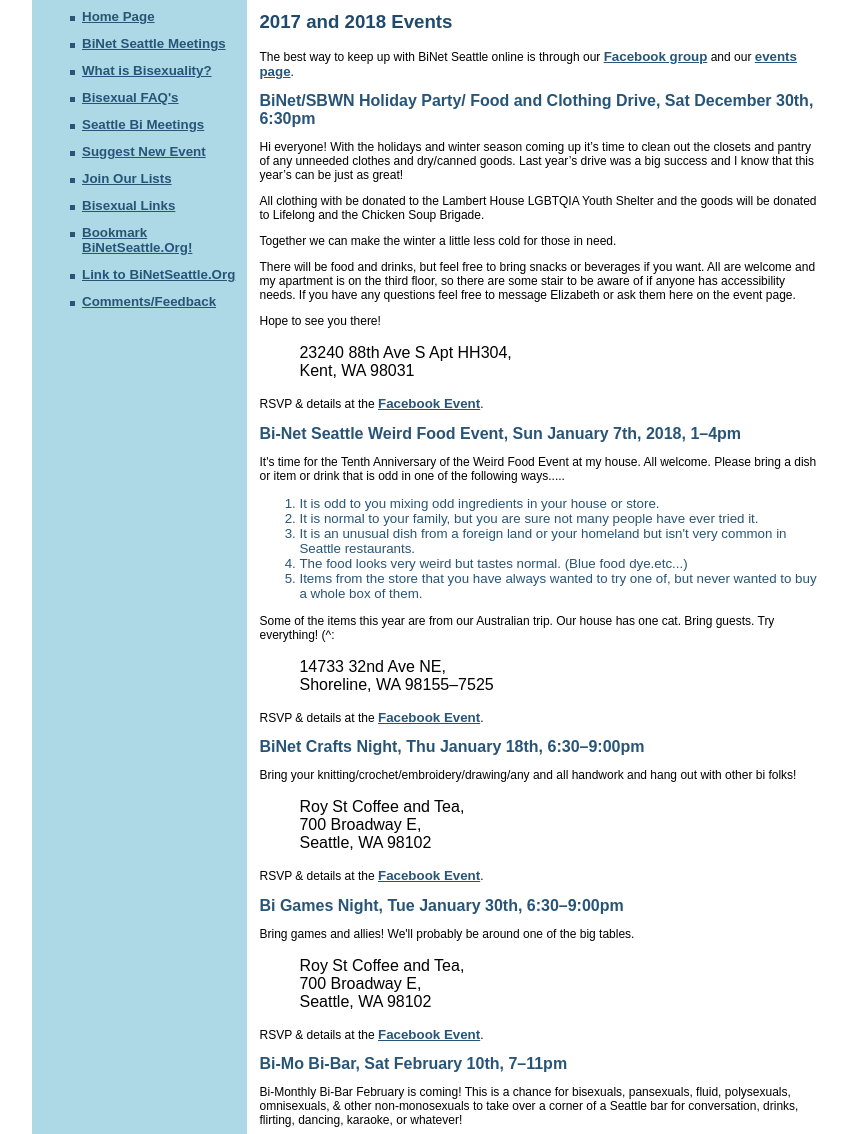
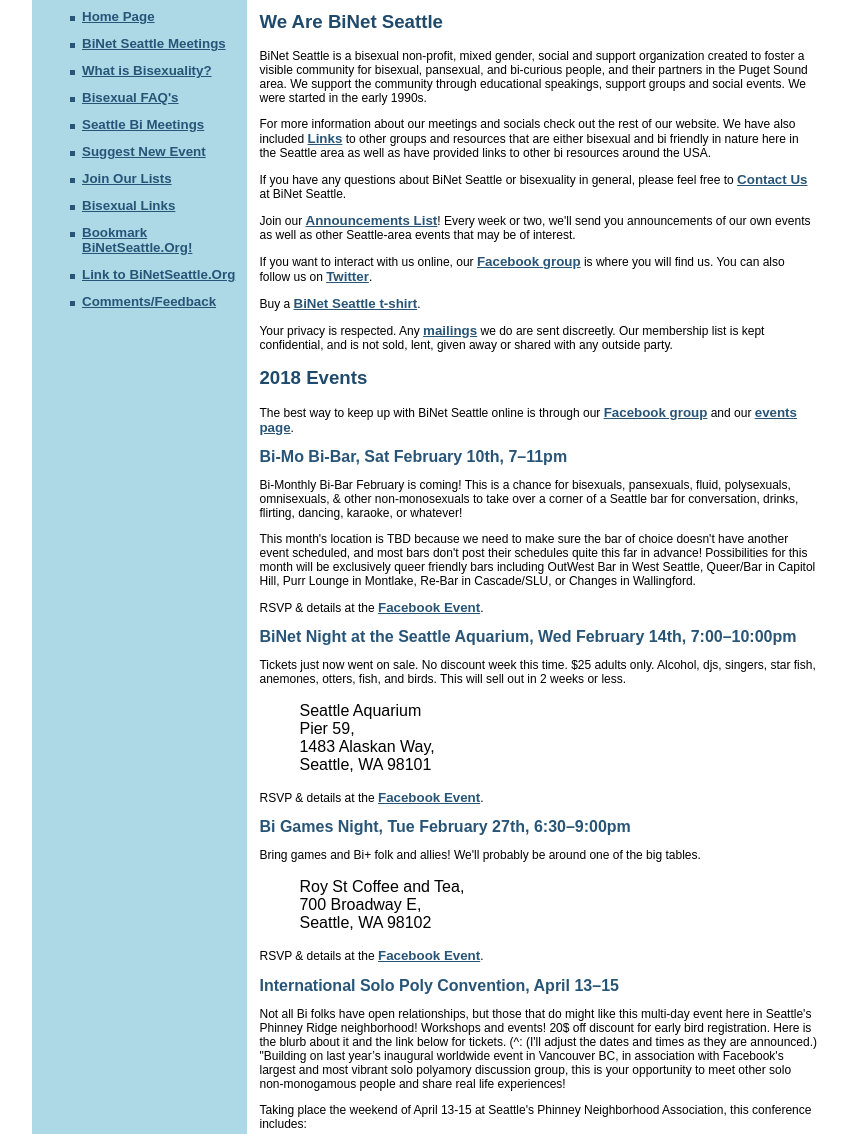
Before and after one commit to BiNetSeattle/binetseattle.github.io, a plain HTML site: page index.html in a window 1280 px wide. Shown: the part 142-1276 px from the top of the page, without its empty margins (210-1058 px from the left). Drawn offline with Linux system fonts and the light colour scheme.

Commit message:
Update Who We Are, Events
Added "pansexual"; moved We Are BiNet to top of page
Added Feb Games Night

```diff
--- a/index.html
+++ b/index.html
@@ -103,7 +103,55 @@
 
 <!-- =================================================== -->
 
-<h1>2017 and 2018 Events</h1>
+
+
+<h1>We Are BiNet Seattle</h1>
+
+<p> BiNet Seattle is a bisexual non-profit, mixed gender, social and support
+organization created to foster a visible community for
+bisexual, pansexual, and bi-curious people, and their partners in the Puget Sound area. We support the community
+through educational speakings, support groups and social events.
+We were started in the early 1990s.
+</p>
+
+<p>
+For more information about our meetings and socials check out the rest of our website. We have also included <a href="./topic/links.html">Links</a> to other groups and resources that are either bisexual and bi friendly in nature here in the Seattle area as well as have provided links to other bi resources around the USA.
+<p>
+If you have any questions about BiNet Seattle or bisexuality in general,
+please feel free to <a href="./topics/feedback.html">Contact Us</a> at BiNet Seattle.
+</p>
+
+<p>
+Join our <a href="./topics/lists.html">Announcements List</a>!
+Every week or two, we'll send you announcements of our own events
+as well as other Seattle-area events that may be of interest.
+</p>
+
+<p>
+If you want to interact with us online, our
+<a href="https://www.facebook.com/groups/125297135334/" target="_blank">
+Facebook group</a> is where you will find us.
+You can also follow us on <a href="http://twitter.com/BiNetSeattle" target="_blank">
+Twitter</a>.
+<!--We have a <a href="http://www.livejournal.com/community/binetseattle/" target="_blank">LiveJournal BiNetSeattle Community</a>, but it's no longer active.-->
+</p>
+
+<p>
+Buy a <a href="http://www.cafepress.com/binetseattle">BiNet Seattle t-shirt</a>.
+</p>
+
+<p>
+Your privacy is respected. Any <a href="./topics/lists.html">mailings</a>
+we do are sent discreetly.
+Our membership list is kept confidential,
+and is not sold, lent, given away or shared with any outside party.
+</p>
+
+
+<!-- =================================================== -->
+
+
+<h1>2018 Events</h1>
 
 <p>
 The best way to keep up with BiNet Seattle online is through our
@@ -113,114 +161,6 @@
 <a href="https://www.facebook.com/groups/125297135334/events/" target="_blank">
 events page</a>.
 </p>
-
-<h2>BiNet/SBWN Holiday Party/ Food and Clothing Drive, Sat December 30th, 6:30pm</h2>
-
-<p>
-Hi everyone! With the holidays and winter season coming up it’s time to clean
-out the closets and pantry of any unneeded clothes and dry/canned goods. Last
-year’s drive was a big success and I know that this year’s can be just as
-great!
-</p>
-
-<p>
-All clothing with be donated to the Lambert House LGBTQIA Youth Shelter and
-the goods will be donated to Lifelong and the Chicken Soup Brigade.
-</p>
-
-<p>
-Together we can make the winter a little less cold for those in need.
-</p>
-
-<p>
-There will be food and drinks, but feel free to bring snacks or beverages if
-you want. All are welcome and my apartment is on the third floor, so there
-are some stair to be aware of if anyone has accessibility needs. If you have
-any questions feel free to message Elizabeth or ask them here on the event
-page.
-</p>
-
-<p>
-Hope to see you there!
-</p>
-
-<blockquote>
-23240 88th Ave S Apt HH304,<br/>
-Kent, WA 98031
-</blockquote>
-
-<p>RSVP &amp; details at the
-<a href="https://www.facebook.com/events/367852596987595/" target="_blank">Facebook Event</a>.</p>
-
-
-<h2>Bi-Net Seattle Weird Food Event, Sun January 7th, 2018, 1–4pm</h2>
-
-<p>
-It's time for the Tenth Anniversary of the Weird Food Event at my house.
-All welcome.
-Please bring a dish or item or drink that is odd in one of the following ways.....
-</p>
-
-<ol>
-<li>It is odd to you mixing odd ingredients in your house or store.</li>
-<li>It is normal to your family,
-    but you are sure not many people have ever tried it.</li>
-<li>It is an unusual dish from a foreign land or your homeland
-    but isn't very common in Seattle restaurants.</li>
-<li>The food looks very weird but tastes normal. (Blue food dye.etc...)</li>
-<li>Items from the store that you have always wanted to try one of,
-    but never wanted to buy a whole box of them.</li>
-</ol>
-
-<p>
-Some of the items this year are from our Australian trip.
-Our house has one cat.
-Bring guests.
-Try everything! (^:
-</p>
-
-<blockquote>
-14733 32nd Ave NE,<br>
-Shoreline, WA 98155–7525
-</blockquote>
-
-<p>RSVP &amp; details at the
-<a href="https://www.facebook.com/events/142478639786802/" target="_blank">Facebook Event</a>.</p>
-
-
-<h2>BiNet Crafts Night, Thu January 18th, 6:30–9:00pm</h2>
-
-<p>
-Bring your knitting/crochet/embroidery/drawing/any and all handwork
-and hang out with other bi folks!
-</p>
-
-<blockquote>
-Roy St Coffee and Tea,<br>
-700 Broadway E,<br/>
-Seattle, WA 98102
-</blockquote>
-
-<p>RSVP &amp; details at the
-<a href="https://www.facebook.com/events/1742304925814728/" target="_blank">Facebook Event</a>.</p>
-
-
-
-<h2>Bi Games Night, Tue January 30th, 6:30–9:00pm</h2>
-
-<p>
-Bring games and allies! We'll probably be around one of the big tables.
-</p>
-
-<blockquote>
-Roy St Coffee and Tea,<br>
-700 Broadway E,<br/>
-Seattle, WA 98102
-</blockquote>
-
-<p>RSVP &amp; details at the
-<a href="https://www.facebook.com/events/119978125377076/" target="_blank">Facebook Event</a>.</p>
-
 
 <h2>Bi-Mo Bi-Bar, Sat February 10th, 7–11pm</h2>
 
@@ -259,6 +199,23 @@
 <a href="https://www.facebook.com/events/1327993180638160/" target="_blank">Facebook Event</a>.</p>
 
 
+<h2>Bi Games Night, Tue February 27th, 6:30–9:00pm</h2>
+
+<p>
+Bring games and Bi+ folk and allies! We'll probably be around one of the big tables.
+</p>
+
+<blockquote>
+Roy St Coffee and Tea,<br>
+700 Broadway E,<br/>
+Seattle, WA 98102
+</blockquote>
+
+<p>RSVP &amp; details at the
+<a href="https://www.facebook.com/events/181234029311054/" target="_blank">Facebook Event</a>.</p>
+
+
+
 <h2>International Solo Poly Convention, April 13–15</h2>
 
 <p>
@@ -295,51 +252,6 @@
 <a href="https://www.facebook.com/events/1908098882853032/" target="_blank">Facebook Event</a>.</p>
 
 
-<!-- =================================================== -->
-
-
-<h1>Who We Are</h1>
-
-<p> BiNet Seattle is a bisexual non-profit, mixed gender, social and support
-organization created to foster a visible community for bisexual, bi-curious
-people, and their partners in the Puget Sound area. We support the community
-through educational speakings, support groups and social events.
-
-<!--
-<p>
-Bi-Out is the Speakers Bureau of BiNet Seattle. We've had speaking engagements for many diverse groups, answering questions and de-mystifying bisexuality. <a href="./topics/feedback.html">Contact Us</a> if you're interested in getting a speaker for your class, group or function.
--->
-
-<p>
-For more information about our meetings and socials check out the rest of our website. We have also included <a href="./topic/links.html">Links</a> to other groups and resources that are either bisexual and bi friendly in nature here in the Seattle area as well as have provided links to other bi resources around the USA.
-<p>
-If you have any questions about BiNet Seattle or bisexuality in general, please feel free to <a href="./topics/feedback.html">Contact Us</a> at BiNet Seattle
-<!--
-<p>
-See our <a href="./topics/calendar.html">Calendar</a> for details of our Regular Meetings and Social Events.
--->
-
-<p>
-Join our <a href="./topics/lists.html">Announcements List</a>!
-Every week or two, we'll send you announcements of our own events
-as well as other Seattle-area events that may be of interest.</p>
-
-<p>
-If you want to interact with us online, our
-<a href="https://www.facebook.com/groups/125297135334/" target="_blank">
-Facebook group</a> is where you will find us.
-You can also follow us on <a href="http://twitter.com/BiNetSeattle" target="_blank">
-Twitter</a>.
-We have a <a href="http://www.livejournal.com/community/binetseattle/" target="_blank">LiveJournal BiNetSeattle Community</a>, but it's no longer active.</p>
-
-<p>
-Buy a <a href="http://www.cafepress.com/binetseattle">BiNet Seattle t-shirt</a>.
-
-<p>
-Your privacy is respected. Any <a href="./topics/lists.html">mailings</a>
-we do are sent discreetly.
-Our membership list is kept confidential,
-and is not sold, lent, given away or shared with any outside party.</p>
 
 </td>
 </tr>
```
